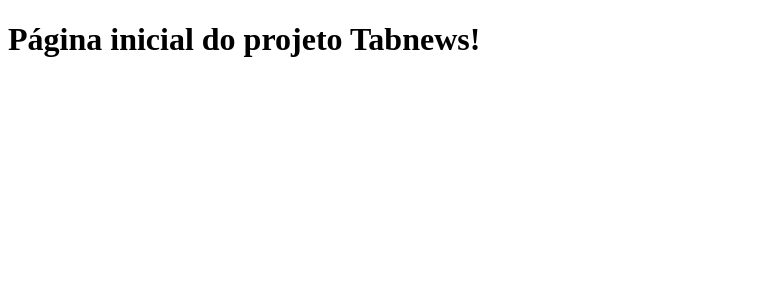
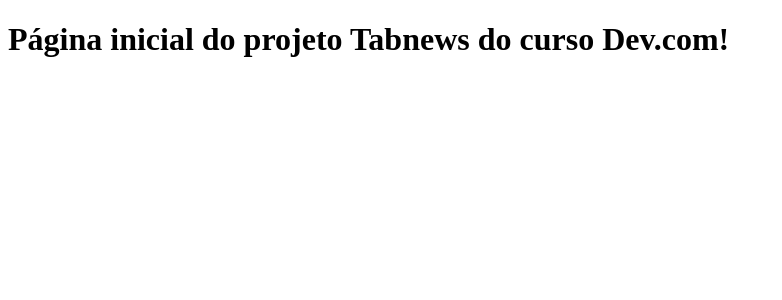
Before and after one commit to markosluciano/clone-tabnews, a Next.js app: page / in a window 1280 px wide. Shown: the top 300 px of the page, without its empty margins (0-782 px from the left). Built offline with nearby package versions, Linux system fonts and the light colour scheme.

Commit message:
adiciona mais conteúdo ao texto do commit.

```diff
--- a/pages/index.js
+++ b/pages/index.js
@@ -1,4 +1,4 @@
 function Home (){
-        return <h1>Página inicial do projeto Tabnews! </h1>
+        return <h1>Página inicial do projeto Tabnews do curso Dev.com!</h1>
 }
 export default Home;
```
